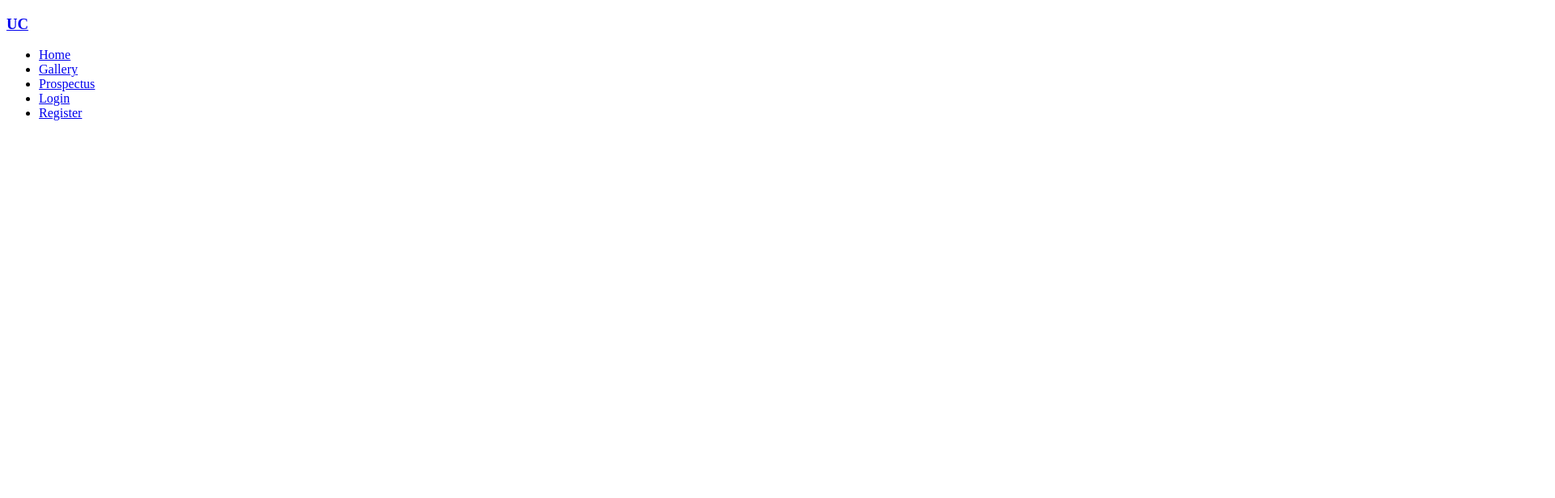
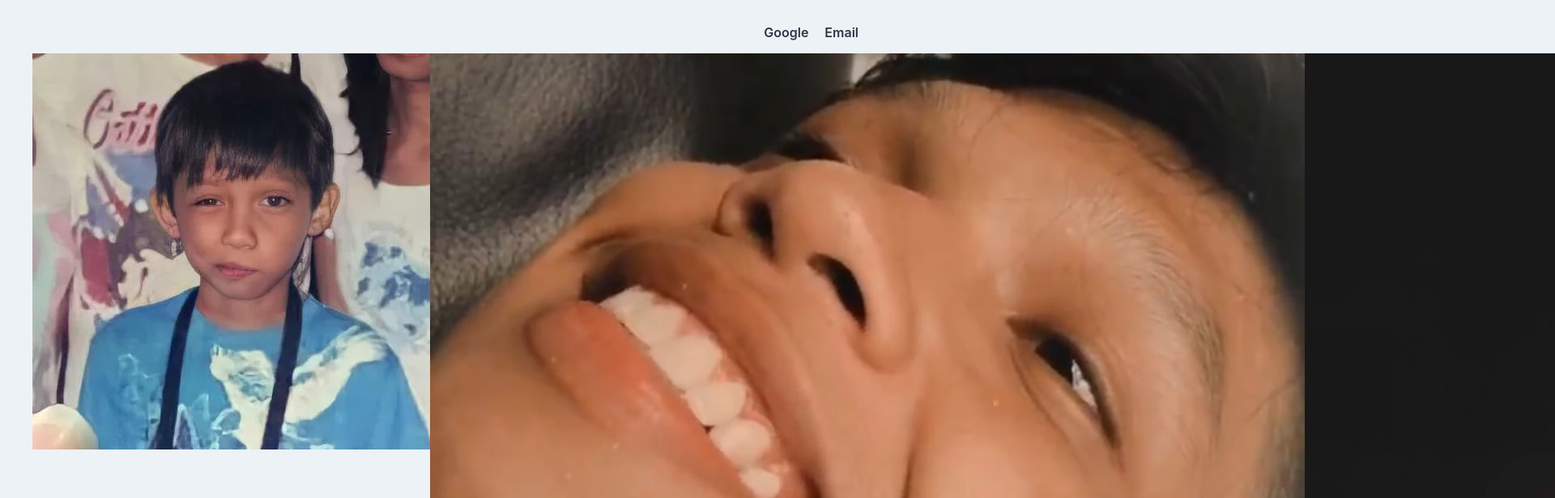
Before and after one commit to smkzzz/testrepo, a plain HTML site: page index.html in a window 1280 px wide. Shown: the top 616 px of the page at 81% size, 1920 px wide, since content can reach past the window. Drawn offline with Linux system fonts and the light colour scheme.

Commit message:
added images

```diff
--- a/index.html
+++ b/index.html
@@ -10,29 +10,68 @@
   <body>
     <div class="cointainer">
       <div class="navbar">
-        <div class="nav-logo">
-          <a href="#"><h3>UC</h3></a>
-        </div>
         <ul class="nav-menu">
           <li class="nav-item">
-            <a href="index.html" class="nav-link">Home</a>
+            <a href="index.html" class="nav-link">Google</a>
           </li>
           <li class="nav-item">
-            <a href="gallery.html" class="nav-link">Gallery</a>
-          </li>
-          <li class="nav-item">
-            <a href="prospectus.html" class="nav-link">Prospectus</a>
-          </li>
-          <li class="nav-item">
-            <a href="login.html" class="nav-link">Login</a>
-          </li>
-          <li class="nav-item">
-            <a href="register.html" class="nav-link">Register</a>
+            <a href="gallery.html" class="nav-link">Email</a>
           </li>
         </ul>
       </div>
       <div class="main-content">
-
+         <ul class="gallery">
+        <li class="gallery-items">
+          <img
+            src="images/1.jpg"
+          />
+        </li>
+        <li class="gallery-items">
+         <img
+            src="images/2.jpg"
+          />
+        </li>
+        <li class="gallery-items">
+           <img
+            src="images/3.jpg"
+          />
+        </li>
+        <li class="gallery-items">
+          <img
+            src="images/4.jpg"
+          />
+        </li>
+        <li class="gallery-items">
+           <img
+            src="images/5.jpg"
+          />
+        </li>
+        <li class="gallery-items">
+        <img
+            src="images/6.jpg"
+          />
+        </li>
+        <li class="gallery-items">
+         <img
+            src="images/7.jpg"
+          />
+        </li>
+        <li class="gallery-items">
+         <img
+            src="images/8.jpg"
+          />
+        </li>
+        <li class="gallery-items">
+         <img
+            src="images/9.jpg"
+          />
+        </li>
+        <li class="gallery-items">
+         <img
+            src="images/10.jpg"
+          />
+        </li>
+      </ul>
       </div>
     </div>
   </body>
--- a/style.css
+++ b/style.css
@@ -0,0 +1,53 @@
+:root {
+  --bg: #edf2f7;
+  --bg-lighter-gray: #e2e8f0;
+  --bg-light-gray: #cbd5e0;
+  --dark: #2D3748;
+}
+
+body {
+    padding:0;
+    margin: 0;
+    background: var(--bg);
+    font-family: Poppins, -apple-system, BlinkMacSystemFont, "Segoe UI", Roboto, Oxygen, Ubuntu, Cantarell, "Open Sans", "Helvetica Neue", sans-serif;
+}
+
+a {
+    text-decoration:none;
+}
+
+li {
+    list-style-type: none;
+}
+
+.container {
+    padding:0px;
+    margin:0px;
+}
+
+.navbar {
+    display: flex;
+    justify-content: flex-end;
+    margin-top: 30px;
+}
+
+.nav-menu {
+    display: flex;
+    align-items: center;
+    margin: auto 200px auto 0px;
+}
+.nav-item {
+    margin: auto 20px auto 0px;
+}
+.nav-item a {
+    color: var(--dark);
+    text-decoration: none;
+    font-weight: 600;
+}
+.main-content{
+    padding:0px;
+    margin: 0px;
+}
+.gallery {
+    display: flex;
+}
```
Also changed, not shown: images/1.jpg (added), images/10.jpg (added), images/2.jpg (added), images/3.jpg (added), images/4.jpg (added), images/5.jpg (added), images/6.jpg (added), images/7.jpg (added), images/8.jpg (added), images/9.jpg (added).
